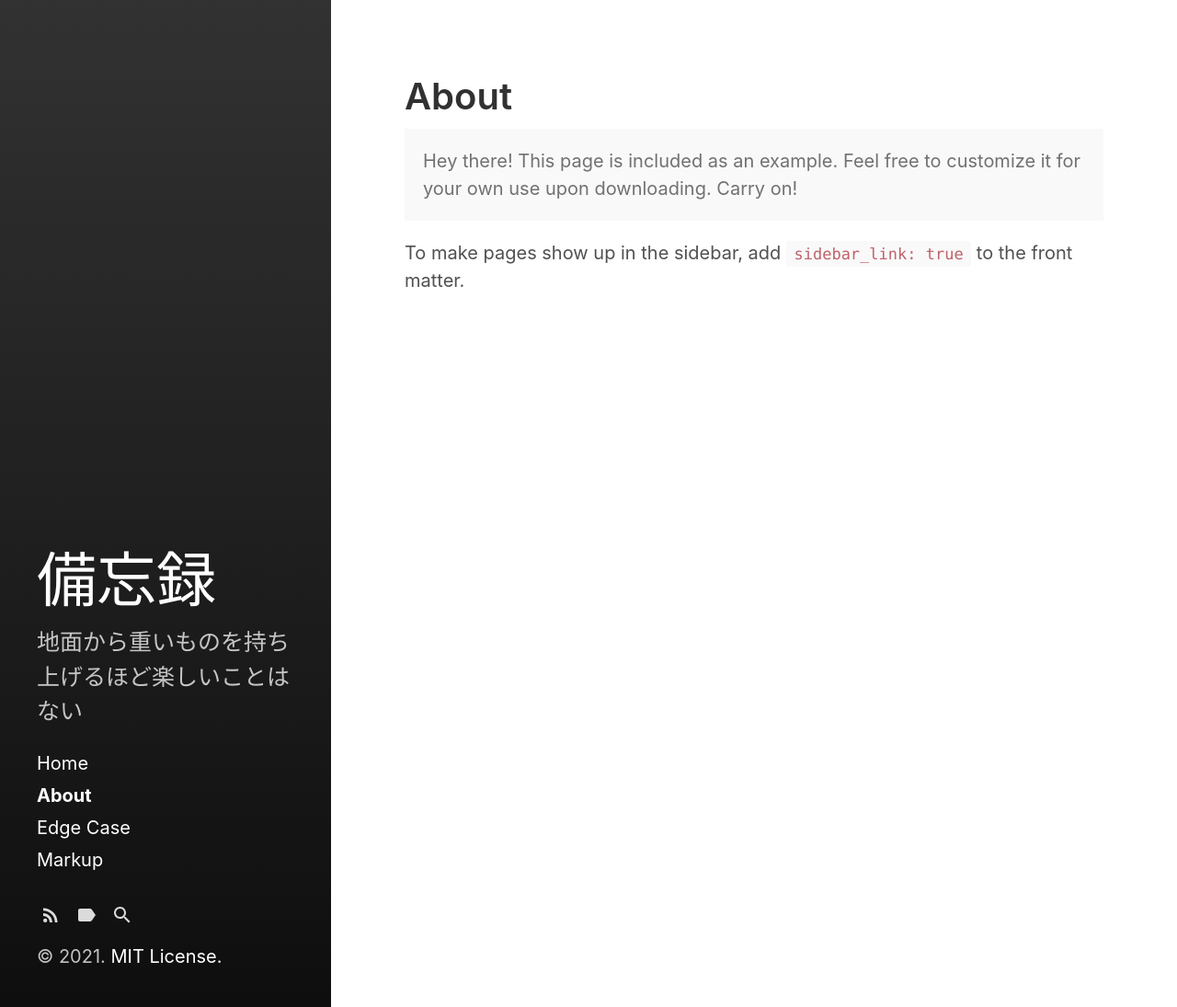
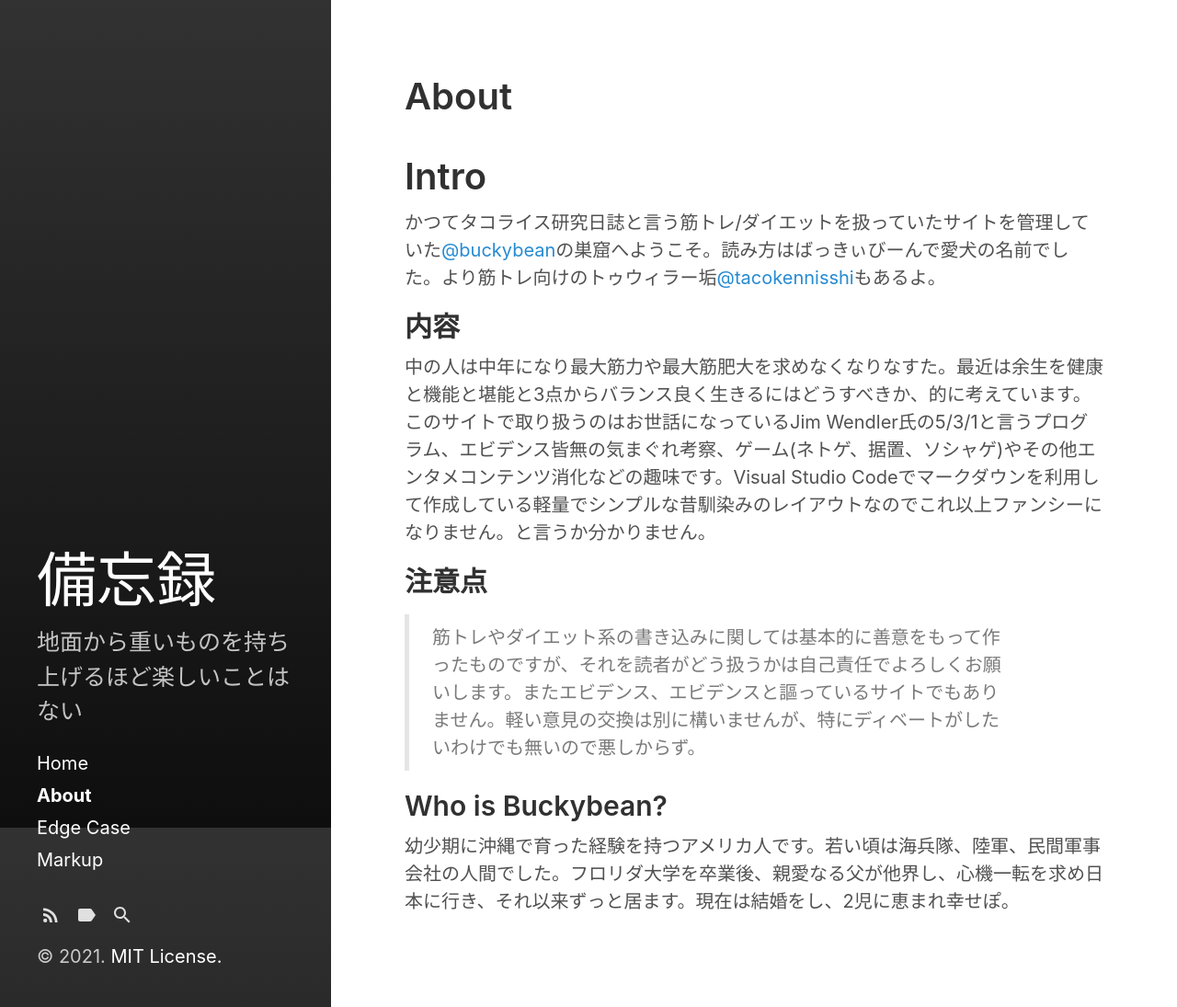
Before and after one commit to buckybean/buckybean.github.io, a Jekyll site: the page built from about.md, in a window 1280 px wide and 1095 px high. Shown: the whole window at 92% size. Built offline with Jekyll 4.4.1, drawn with Linux system fonts in a browser that asks for light colours.

Commit message:
Update about.md

```diff
--- a/about.md
+++ b/about.md
@@ -3,11 +3,14 @@
 title: About
 sidebar_link: true
 ---
+# Intro
+かつてタコライス研究日誌と言う筋トレ/ダイエットを扱っていたサイトを管理していた[@buckybean](https://twitter.com/buckybean "俗に言う雑多垢")の巣窟へようこそ。読み方はばっきぃびーんで愛犬の名前でした。より筋トレ向けのトゥウィラー垢[@tacokennisshi](https://twitter.com/TacoKenNisshi)もあるよ。
 
-<p class="message">
-  Hey there! This page is included as an example. Feel free to customize it
-  for your own use upon downloading. Carry on!
-</p>
+## 内容
+中の人は中年になり最大筋力や最大筋肥大を求めなくなりなすた。最近は余生を健康と機能と堪能と3点からバランス良く生きるにはどうすべきか、的に考えています。このサイトで取り扱うのはお世話になっているJim Wendler氏の5/3/1と言うプログラム、エビデンス皆無の気まぐれ考察、ゲーム(ネトゲ、据置、ソシャゲ)やその他エンタメコンテンツ消化などの趣味です。Visual Studio Codeでマークダウンを利用して作成している軽量でシンプルな昔馴染みのレイアウトなのでこれ以上ファンシーになりません。と言うか分かりません。
 
-To make pages show up in the sidebar, add `sidebar_link: true` to the front
-matter.
+## 注意点
+> 筋トレやダイエット系の書き込みに関しては基本的に善意をもって作ったものですが、それを読者がどう扱うかは自己責任でよろしくお願いします。またエビデンス、エビデンスと謳っているサイトでもありません。軽い意見の交換は別に構いませんが、特にディベートがしたいわけでも無いので悪しからず。
+
+## Who is Buckybean?
+幼少期に沖縄で育った経験を持つアメリカ人です。若い頃は海兵隊、陸軍、民間軍事会社の人間でした。フロリダ大学を卒業後、親愛なる父が他界し、心機一転を求め日本に行き、それ以来ずっと居ます。現在は結婚をし、2児に恵まれ幸せぽ。
```
